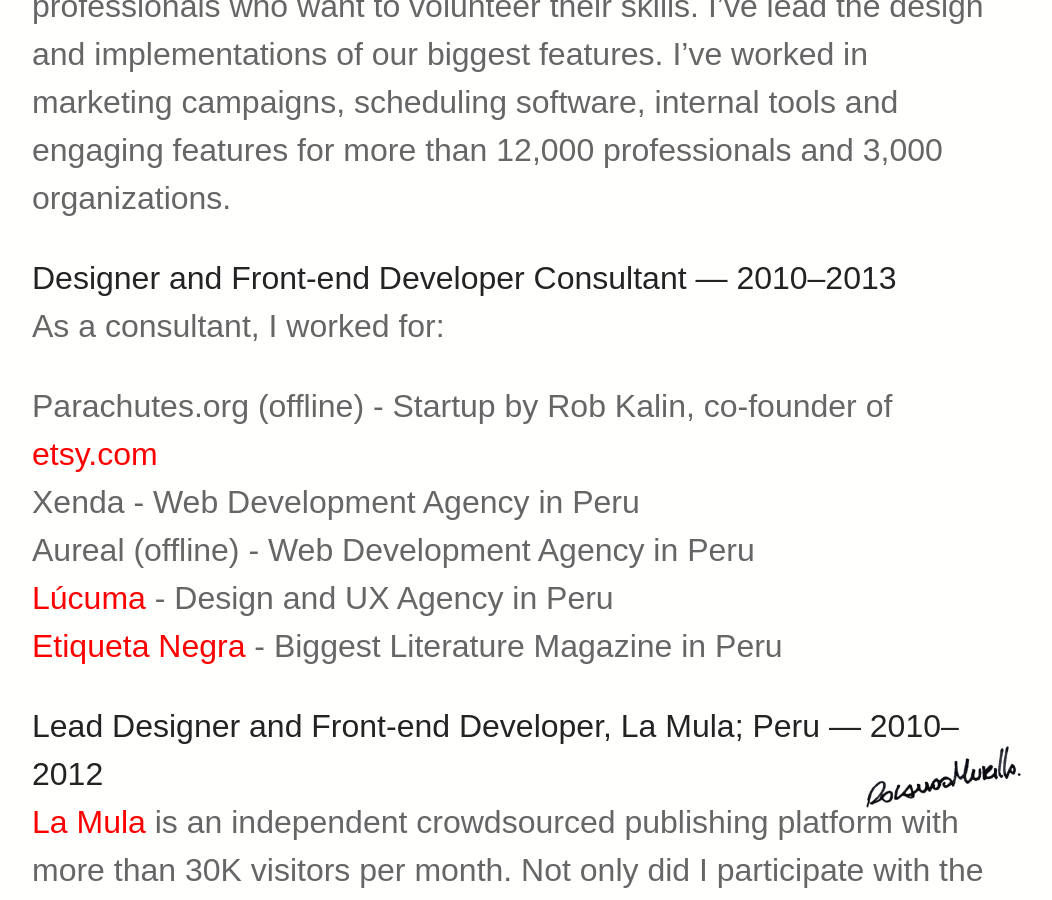
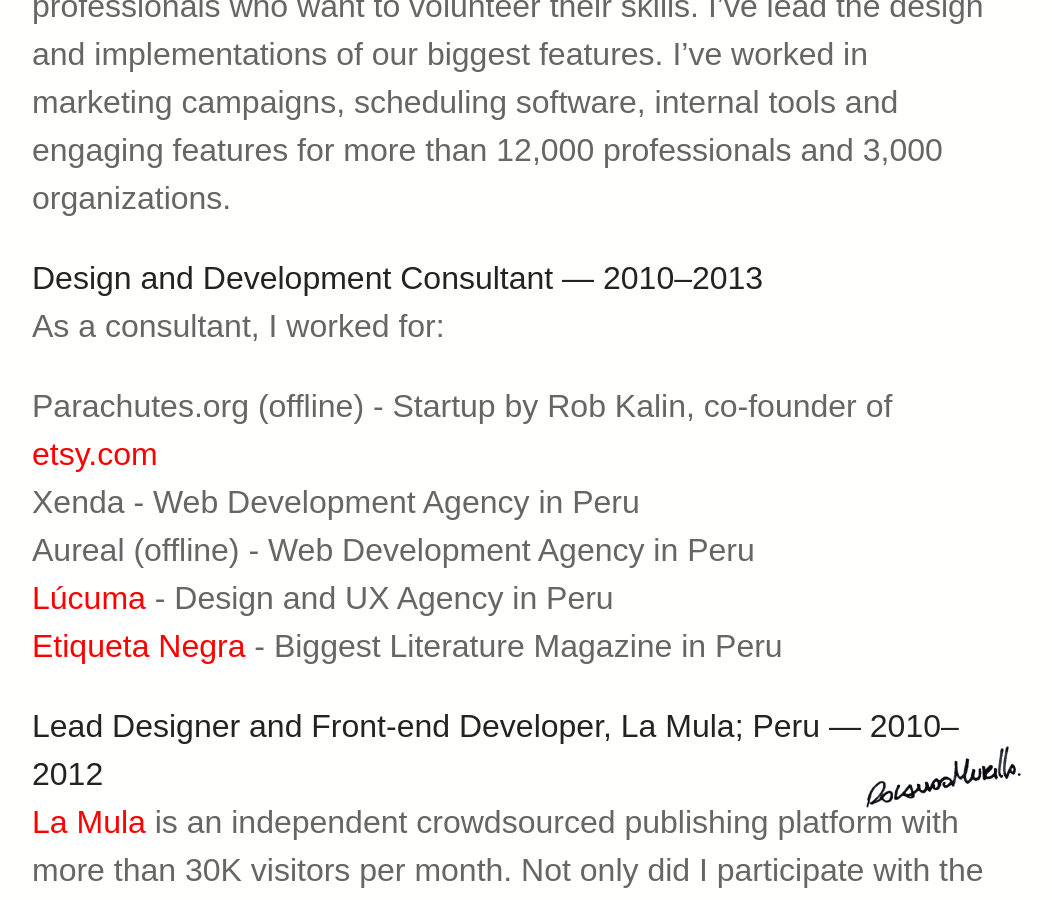
Before and after one commit to rnmp/rnmp.github.io, a Jekyll site: the page built from resume.html, in a window 1280 px wide and 900 px high, scrolled down 586 px. Shown: the whole window, without its empty margins (128-1180 px from the left). Built offline with Jekyll 4.4.1, drawn with Linux system fonts in a browser that asks for light colours; some web fonts are replaced; comment, search, counter and statistics services are not loaded.

Commit message:
updated title

```diff
--- a/resume.html
+++ b/resume.html
@@ -15,7 +15,7 @@
     <p><a href="https://www.catchafire.org" target="_blank">Catchafire.org</a> is a marketplace for nonprofits to find talented professionals who want to volunteer their skills. I’ve lead the design and implementations of our biggest features. I’ve worked in marketing campaigns, scheduling software, internal tools and engaging features for more than 12,000 professionals and 3,000 organizations.</p>
   </article>
   <article class="resume-experience">
-    <h1>Designer and Front-end Developer Consultant — 2010–2013</h1>
+    <h1>Design and Development Consultant — 2010–2013</h1>
     <p>As a consultant, I worked for:</p>
     <ul>
       <li>Parachutes.org (offline) - Startup by Rob Kalin, co-founder of <a href="https://www.etsy.com" target="_blank">etsy.com</a></li>
```
